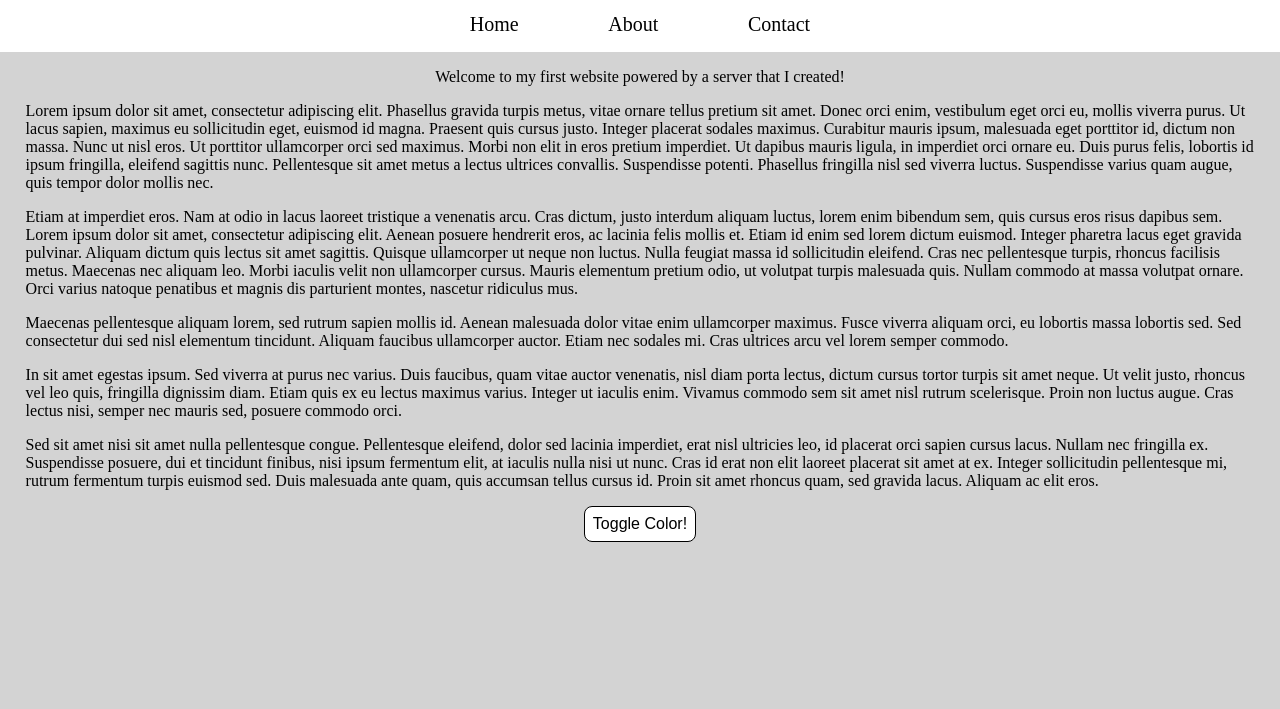
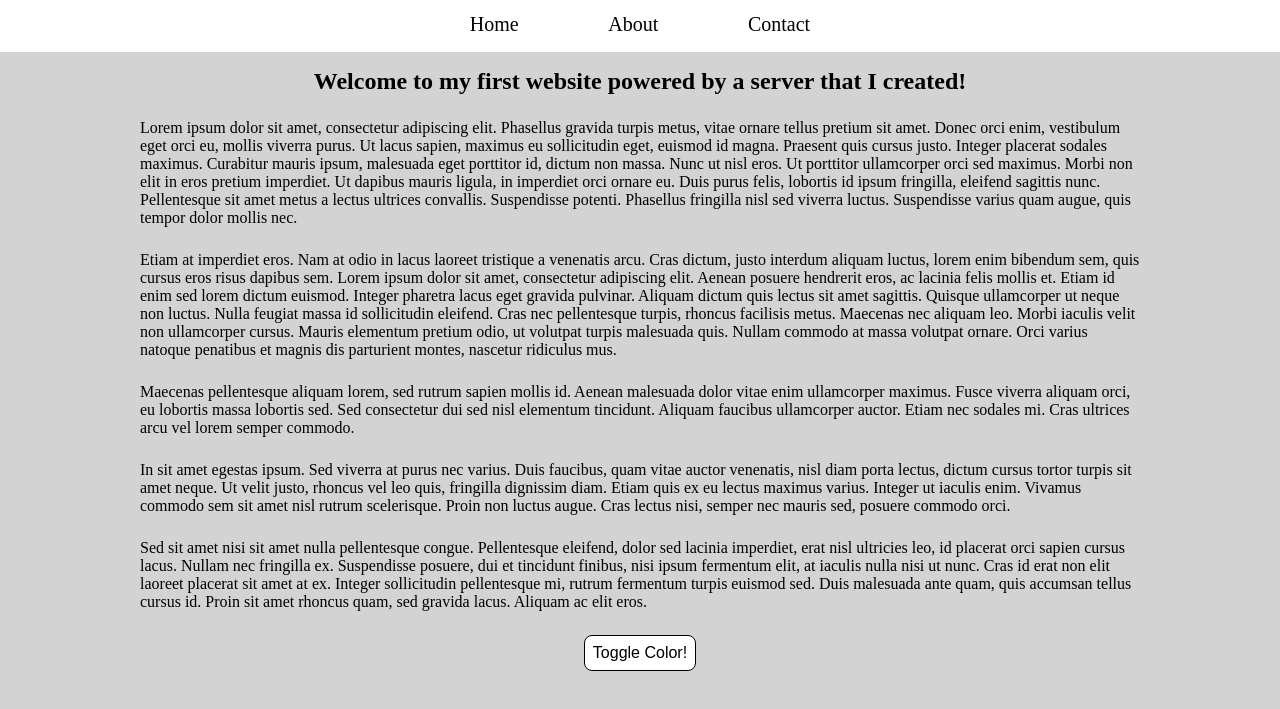
Before and after one commit to djcrago/basic-informational-site, a website: page index.html in a window 1280 px wide. Shown: the part 65-774 px from the top of the page. Drawn offline with Linux system fonts and the light colour scheme.

Commit message:
Update text from p to h2

```diff
--- a/index.html
+++ b/index.html
@@ -15,7 +15,7 @@
       <a href="/contact-me">Contact</a>
     </nav>
     <main>
-      <p>Welcome to my first website powered by a server that I created!</p>
+      <h2>Welcome to my first website powered by a server that I created!</h2>
       <p>
         Lorem ipsum dolor sit amet, consectetur adipiscing elit. Phasellus
         gravida turpis metus, vitae ornare tellus pretium sit amet. Donec orci
--- a/style.css
+++ b/style.css
@@ -50,11 +50,15 @@ main {
   display: flex;
   flex-direction: column;
   align-items: center;
-  gap: 2vh;
+  gap: 3vh;
   padding: 2vh 2vw 0 2vw;
   background-color: lightgray;
   height: 88vh;
   width: 100vw;
+}
+
+p {
+  max-width: 1000px;
 }
 
 button {
@@ -77,7 +81,7 @@ button:active {
   background-color: rgb(243, 243, 243);
 }
 
-span {
+h2 {
   display: flex;
   gap: 2vw;
 }
```
Also changed, not shown: about.html (+1 -1 lines), contact-me.html (+2 -2 lines).
